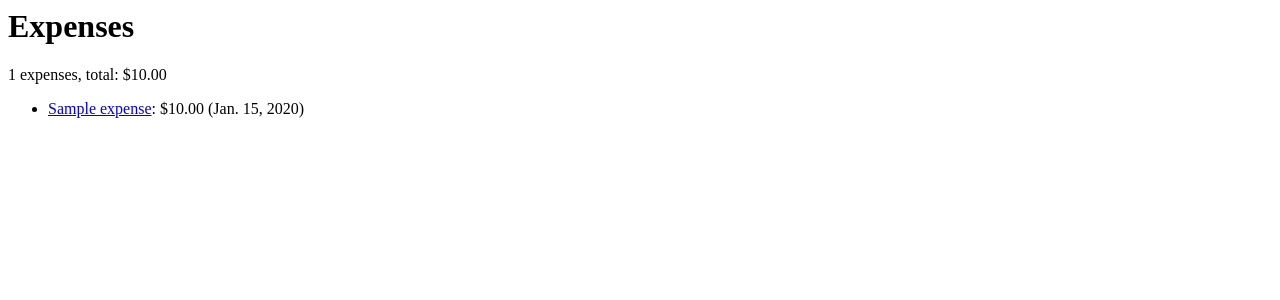
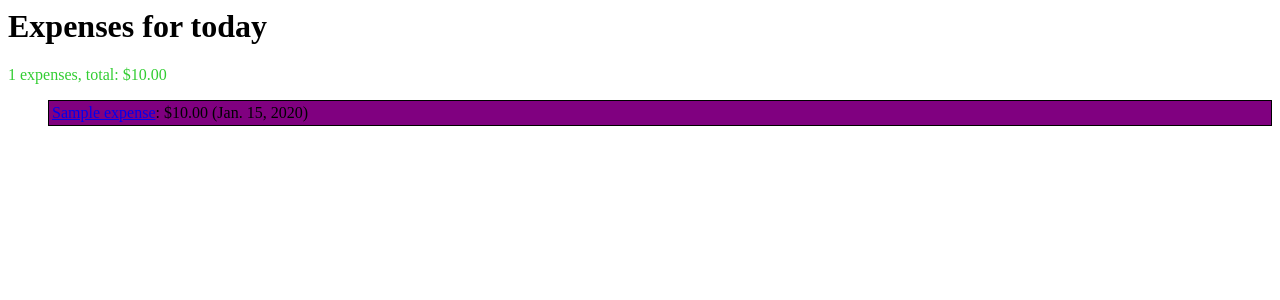
Before and after one commit to Nizarazo/Xpenses, a Django app: page / in a window 1280 px wide. Shown: the top 300 px of the page. Run offline with Django 3.2, Linux system fonts and the light colour scheme; tables that the repository leaves empty hold one stand-in row (values such as "Sample post").

Commit message:
added example for css (warning: תמונות קשות).

```diff
--- /dev/null
+++ b/core/static/style.css
@@ -0,0 +1,23 @@
+li {
+    background: pink;
+    border: 1px solid black;
+    padding: 3px;
+    margin-bottom: 3px;
+    list-style: none;
+}
+
+#list-info {
+    color: limegreen;
+}
+
+.date {
+    cursor: crosshair;
+}
+
+.first {
+    background: purple;
+}
+
+.second.c {
+    color: yellow;
+}
--- a/core/templates/core/expense_list.html
+++ b/core/templates/core/expense_list.html
@@ -1,17 +1,19 @@
-{% load humanize %}
+{% load humanize staticfiles %}
 
-<h1>Expenses</h1>
+<link rel="stylesheet" href="{% static "style.css" %}"/>
 
-<p>
+<h1>Expenses <span>for today</span></h1>
+
+<p id="list-info">
     {{ object_list.count }} expenses, total: ${{ total|intcomma }}
 </p>
 
 <ul>
     {% for object in object_list %}
-        <li>
+        <li class="{% cycle "first" "second" %} {% cycle "a" "b" "c" %}">
             <a href="{% url "expenses:detail" object.id %}">{{ object.title }}</a>:
             ${{ object.amount }}
-            (<span title="{{ object.date }}">{{ object.date|naturalday }}</span>)
+            (<span class="date strange terrible" title="{{ object.date }}">{{ object.date|naturalday }}</span>)
         </li>
     {% endfor %}
 </ul>
--- a/xpenses/settings.py
+++ b/xpenses/settings.py
@@ -124,4 +124,4 @@ USE_TZ = True
 # Static files (CSS, JavaScript, Images)
 # https://docs.djangoproject.com/en/1.10/howto/static-files/
 
-STATIC_URL = '/static/'
+STATIC_URL = '/ben-el/'
```
